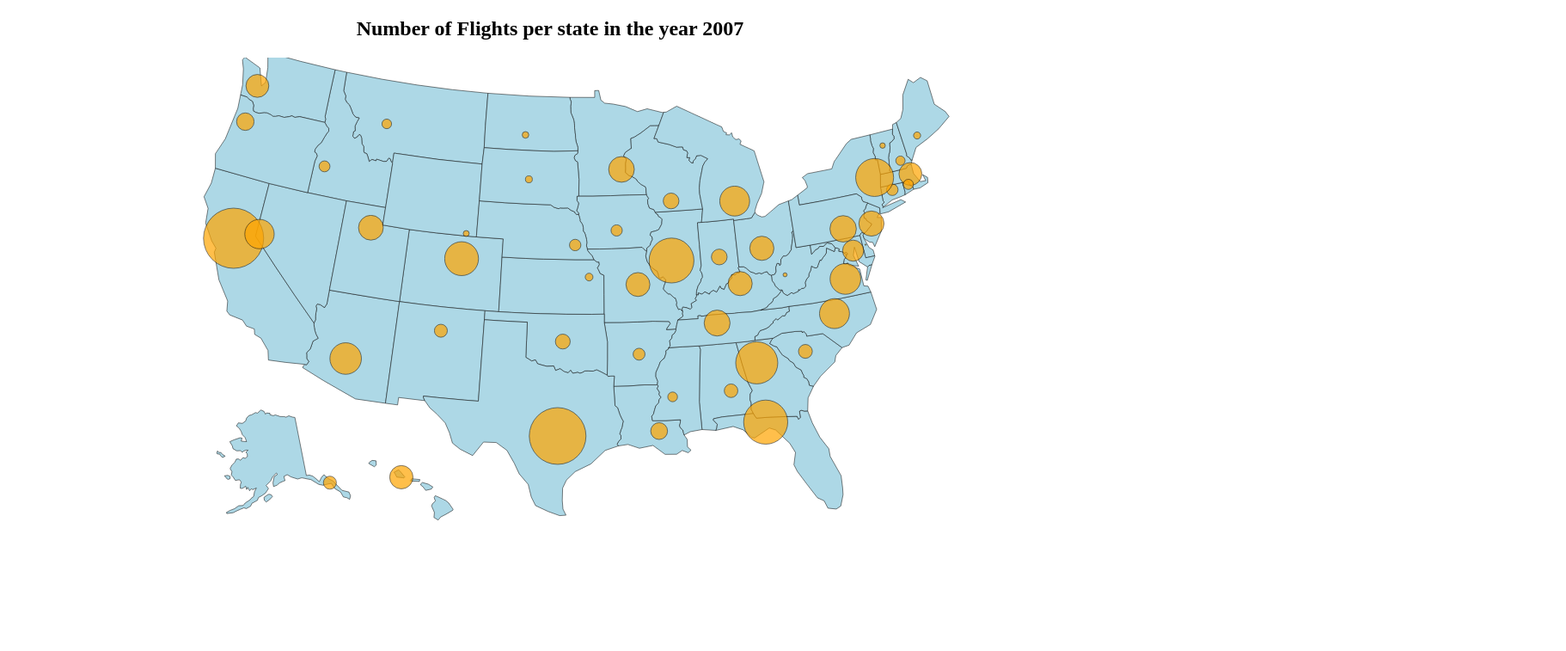
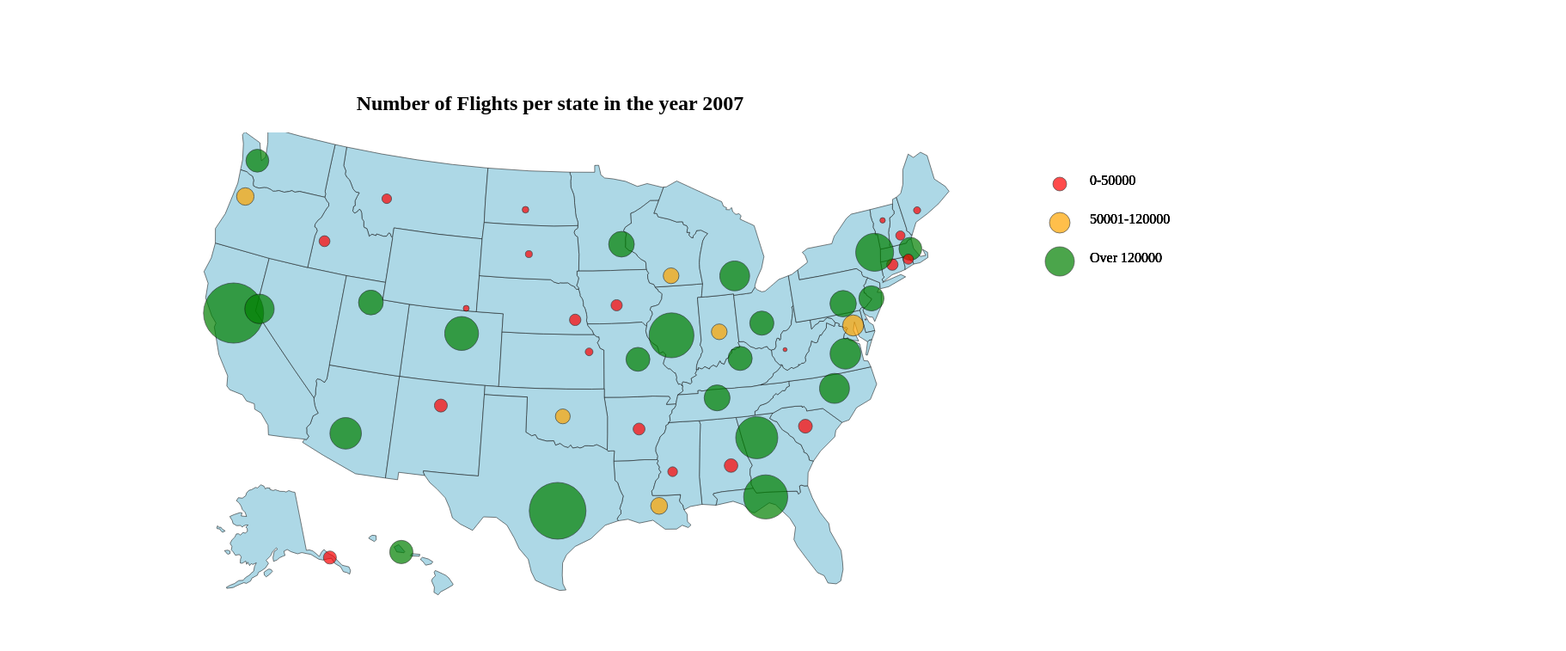
Before and after one commit to Rama-C/Interactive_Visualization_using_D3, a plain HTML site: page index.html in a window 1280 px wide. Shown: the whole page at 86% size, 1822 px wide, since content can reach past the window. Drawn offline with nearby package versions, Linux system fonts and the light colour scheme.

Commit message:
Update index.html

```diff
--- a/index.html
+++ b/index.html
@@ -8,7 +8,7 @@
 
     <style>
       circle {
-        fill: orange;
+
         stroke: black;
         stroke-width: 0.7;
         opacity: 0.7;
@@ -17,21 +17,55 @@
         text-align: center;
         color: black;
       }
+      #sliderContainer {
+        text-align: center;
+        position: relative;
+        top: 30px;
+        left:550px;
+      }
+      #option {
+        text-align: center;
+        position: relative;
+        top: 35px;
+        left:550px;
+      }
+      #playbutton  {
+        background-color: rgb(251, 201, 127);
+        padding: 3px;
+        margin: 7px;
 
+      }
+      #stopbutton  {
+        background-color: red;
+        padding: 3px;
+        margin: 7px;
 
+      }
 
 
     </style>
 </head>
 <body>
+  <div id="sliderContainer">
+    <input id="timeslide" type="range" min="2004" max="2016" value="0" step="1"/><br>
+    <span id="range">Year Slider</span>
+  </div>
+  <div id="option">
+  <div id="buttons">
+    <button id="playbutton">PLAY</button>
+    <button id="stopbutton">STOP</button>
 
+  </div>
   <script type="text/javascript">
     var inputValue = 2004;
     var years = [];
     for(var i = 2004; i <= 2016; i=i+1) {
             years.push(i);
     }
-
+    document.getElementById("playbutton").style.visibility = "hidden";
+    document.getElementById("stopbutton").style.visibility = "hidden";
+    document.getElementById("timeslide").style.visibility = "hidden";
+    document.getElementById("range").style.visibility = "hidden";
     d3.json("statesmap.json", function(error, geo_data){
         if (error) throw error;
         var format = d3.time.format("%Y");
@@ -103,7 +137,7 @@
                 flight_arr.push(+nested[k].values[kk].Flight_count);
             }
           }
-        //console.log(arr);
+
           var flight_max = d3.max(flight_arr);
           var radius = d3.scale.sqrt()
                        .domain([0, flight_max])
@@ -115,7 +149,7 @@
 
 
           function update(year) {
-          	//d3.select("#timeslide").property("value", 2004);
+            // Update the map when the year changes.
             var filtered = nested.filter(function(d) {
                   return new Date(d['key']).getUTCFullYear() === year;
             });
@@ -148,13 +182,52 @@
             circles.attr('cx', function(d) { return d.values.x; })
                    .attr('cy', function(d) { return d.values.y; })
                    .attr('r', function(d) { return d.values.r; })
+                   .style("fill" , function(d) {
+                      if (d.values.Flight <= 50000) {return "red"}
 
+                      else if (d.values.Flight >= 120000) {return "green"}
+                      else { return "orange" }
+                    ;}) ;
 
+            // Creating a legend for the map
+            var legend = svg.append("g")
+                            .attr("class", "legend")
+                            .attr("transform", "translate(" +(width - 100 )+ "," + 60 + ")")
+                            .selectAll("g")
+                            .data([  "0-50000", "50001-120000","Over 120000"])
+                            .enter().append("g");
 
+            legend.append("circle")
+                  .attr('cx', function(d){
+                     return 0;
+                   })
+                  .attr('cy', function(d, i) {
+                    return i * 45;
+                  })
+                  .attr('r', function(d) {
+                    if (d == "0-50000") {
+                      return  8;
+                    } else if (d == "50001-120000") {
+                      return 12;
+                    } else {return 17;}
+                  })
+                 .attr('fill', function(d) {
+                    if (d == "0-50000") {
+                      return 'red';
 
+                     } else if (d == "50001-120000") {
+                      return 'orange';
+                     } else {return 'green';}
+                  });
 
-
-
+            legend.append("text")
+                  .attr("y", function(d, i) {
+                    return i * 45 + 1;
+                   })
+                  .attr("x", 5 * 7)
+                  .text(function(d) {
+                    return d;
+                   });
 
             svg.selectAll('path')
                 .transition()
@@ -166,28 +239,56 @@
           var year_idx = 0;
           togglePressed(0);
 
+          // Playbutton event listener
+          d3.select("#playbutton")
+            .on("click", function(d,i) {
+         // year_selected = inputValue;
 
-
+              index = years.indexOf(inputValue);
+              togglePressed(index);
+          });
 
 
 
           function togglePressed(index){
-
+            // creating the animation
             var year_interval1 = setInterval(function() {
               update(years[index]);
 
+              // Slider event listener
+              d3.select("#timeslide").property("value", years[index]);
               //console.log(years[index]);
               index++;
               if(index >= years.length) {
                 clearInterval(year_interval1);
-
+                //d3.select("#timeslide").property("value", 2004);
+               // update(2004);
+                document.getElementById("playbutton").style.visibility = "visible";
+                document.getElementById("stopbutton").style.visibility = "visible";
+                //d3.select("#timeslide").property("value", 2004);
+                document.getElementById("timeslide").style.visibility = "visible";
+                document.getElementById("range").style.visibility = "visible";
 
                 //update(2004);
+                d3.select("#timeslide").on("input", function() {
+                  inputValue = +this.value;
+
+                  update(+this.value);
+                });
+
 
 
               }
+              //// Stopbutton event listener
+              d3.select("#stopbutton")
+                .on("click", function(d,i) {
+
+                      inputValue = years[index];
 
 
+                     clearInterval(year_interval1);
+
+              });
 
             }, 1000);
 
```
